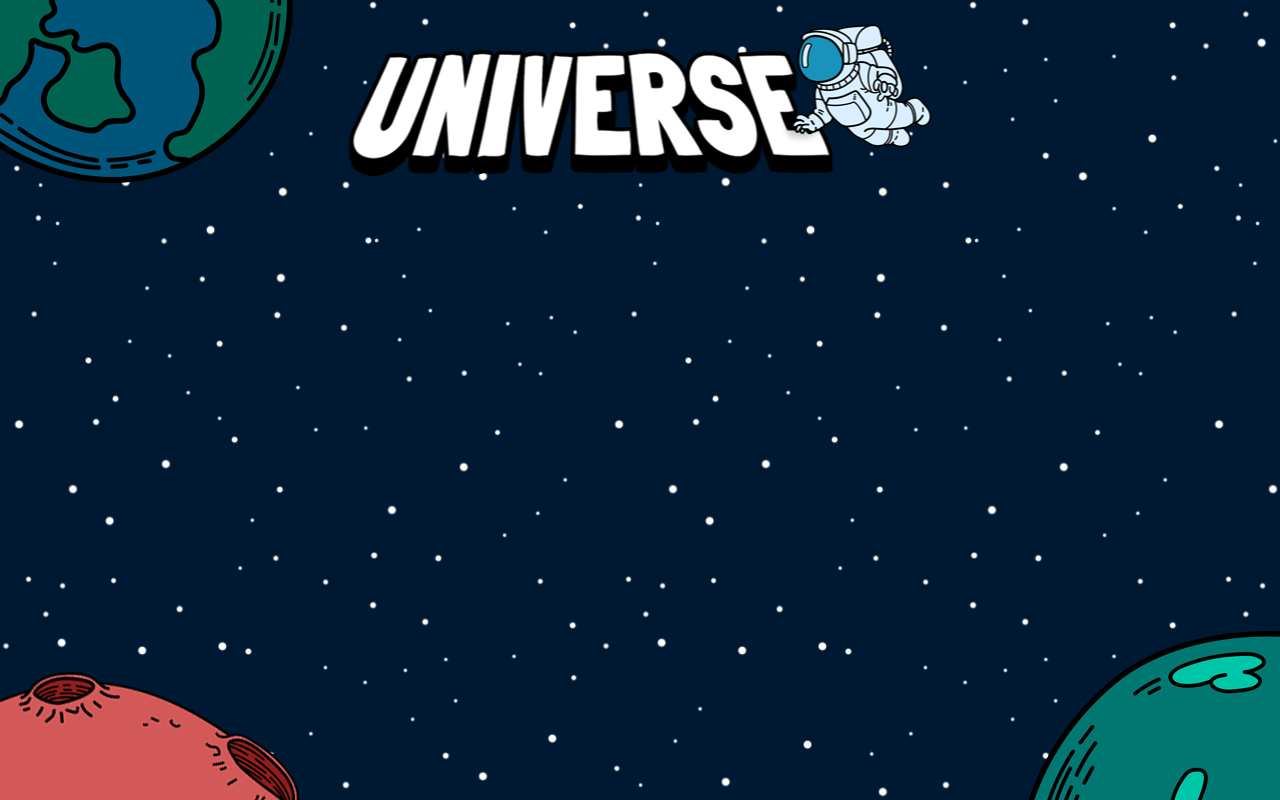
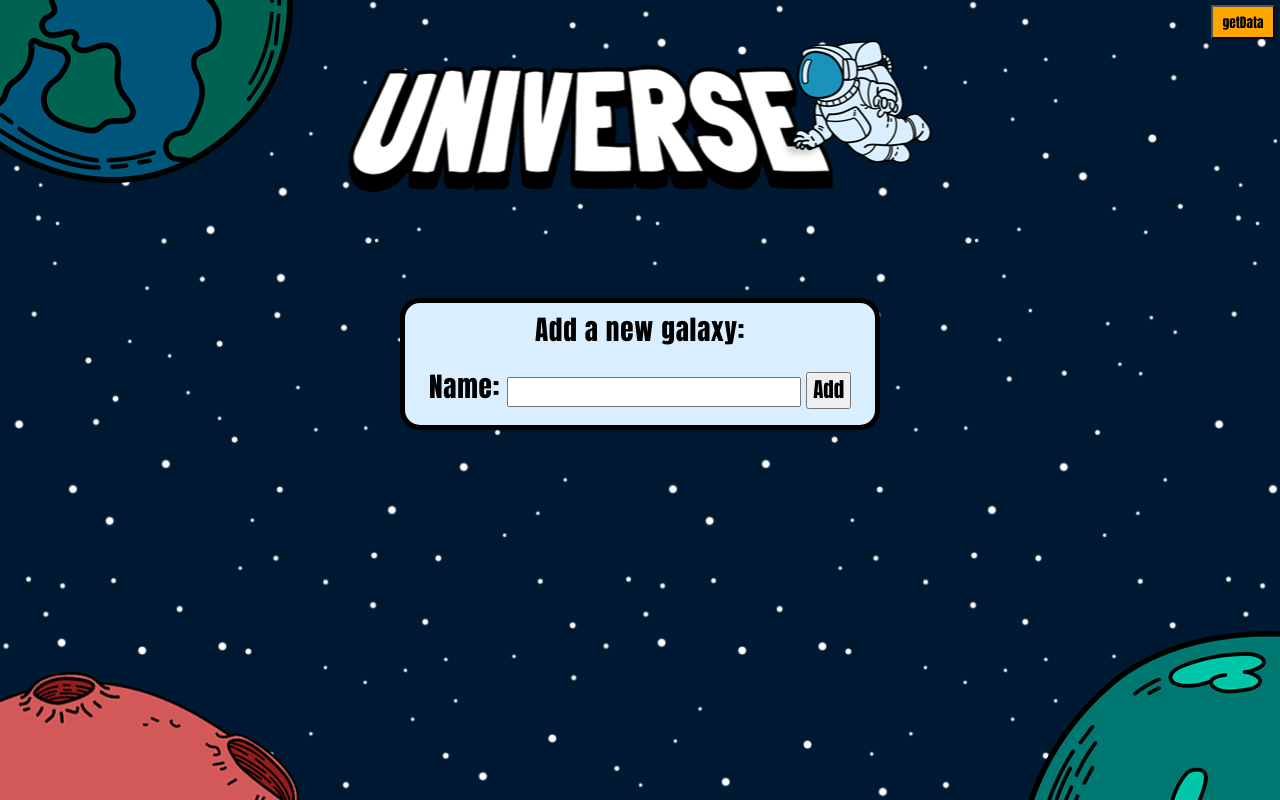
Before and after one commit to ChuckManBro/week15-galaxies, a React (Vite) app: page / in a window 1280 px wide. Built offline with nearby package versions, Linux system fonts and the light colour scheme; a web font is replaced by a local one.

Commit message:
CSS styling

```diff
--- a/src/App.jsx
+++ b/src/App.jsx
@@ -2,7 +2,6 @@ import { useState, useEffect } from 'react';
 import cornerBL from './assets/corner-bl.png';
 import cornerBR from './assets/corner-br.png';
 import cornerTL from './assets/corner-tl.png';
-import planet from './assets/planet.png';
 import title from './assets/title.png';
 import FormGalaxy from './FormGalaxy';
 import Planets from './Planets';
@@ -13,14 +12,10 @@ const apiUrl = 'https://6421ee1486992901b2bf52bf.mockapi.io/universe';
 function App() {
 	const [galaxies, setGalaxies] = useState([]);
 
-	useEffect(getData, []);
+	//TEST - Uncomment useEffect, and remove test button, and css
+	// useEffect(getData, []);
 
-	//TEST - hotApi variable AND 'if' statement for testing only
-	const hotApi = false;
 	function getData() {
-		console.log('getData function triggered'); //TEST
-
-		if (hotApi) {
 		fetch(apiUrl, {
 			method: 'GET',
 			headers: { 'content-type': 'application/json' },
@@ -41,28 +36,37 @@ function App() {
 				console.log(`GET error`);
 			});
 	}
-	}
 
 	return (
 		<div id="App">
-			{galaxies.map((e, index) => (
+			<img id="img-tl" src={cornerTL} alt="earth" />
+			<img id="img-title" src={title} />
+			{galaxies.map(e => (
 				<div key={e.id} className="galaxy">
-					<Galaxy index={index} galaxy={e} getData={getData} />
+					<div className="galaxy-title">
+						<Galaxy galaxy={e} getData={getData} />
+					</div>
 					<Planets galaxy={e} getData={getData} />
 				</div>
 			))}
 
-			<FormGalaxy getData={getData} />
-
 			<img id="img-br" src={cornerBR} />
 			<img id="img-bl" src={cornerBL} />
-			<img id='img-tl' src={cornerTL} alt="earth" />
-			<img id="img-title" src={title} />
+
+			<div id='footer'>
+				<FormGalaxy getData={getData} />
+			</div>
+
+			{/**** TEST BUTTON ****/}
+			<button id="test-btn" onClick={getData}>
+				getData
+			</button>
 		</div>
 	);
 }
 
-function Galaxy({ galaxy, index, getData }) {
+//COMPONENT - Galaxy
+function Galaxy({ galaxy, getData }) {
 	const [editMode, setEditMode] = useState(false);
 	const [text, setText] = useState(galaxy.galaxyName);
 
@@ -117,26 +121,31 @@ function Galaxy({ galaxy, index, getData }) {
 
 	if (!editMode)
 		return (
-			<div>
-				<h3 className="inline">{`${index + 1}. ${galaxy.galaxyName}`}</h3>
-				<button className="btn-galaxy btn-galaxy-edit" onClick={toggleEditMode}>
-					<span className="material-symbols-outlined galaxy-icon">edit</span>
+			<>
+				<h1 className="inline">{galaxy.galaxyName}</h1>
+				<button className="btn btn-edit" onClick={toggleEditMode}>
+					<span className="material-symbols-outlined icon">edit</span>
 				</button>
-				<button className="btn-galaxy btn-galaxy-delete" onClick={() => deleteGalaxy(galaxy.id)}>
-					<span className="material-symbols-outlined galaxy-icon">delete_forever</span>
+				<button className="btn btn-delete" onClick={() => deleteGalaxy(galaxy.id)}>
+					<span className="material-symbols-outlined icon">delete_forever</span>
 				</button>
-			</div>
+			</>
 		);
 	return (
-		<div>
-			<input value={text} onChange={e => setText(e.target.value)} placeholder={galaxy.galaxyName} />
-			<button className="btn-galaxy btn-galaxy-cancel" onClick={toggleEditMode}>
-				<span className="material-symbols-outlined planet-icon">close</span>
+		<>
+			<input
+				value={text}
+				onChange={e => setText(e.target.value)}
+				placeholder={galaxy.galaxyName}
+				maxLength="14"
+			/>
+			<button className="btn btn-cancel" onClick={toggleEditMode}>
+				<span className="material-symbols-outlined icon">close</span>
 			</button>
-			<button className="btn-galaxy btn-galaxy-commit" onClick={() => updateGalaxy(galaxy.id)}>
-				<span className="material-symbols-outlined planet-icon">done</span>
+			<button className="btn btn-commit" onClick={() => updateGalaxy(galaxy.id)}>
+				<span className="material-symbols-outlined icon">done</span>
 			</button>
-		</div>
+		</>
 	);
 }
 
--- a/src/FormGalaxy.jsx
+++ b/src/FormGalaxy.jsx
@@ -41,12 +41,12 @@ export default function FormGalaxy({ getData }) {
 	}
 
 	return (
-		<div>
-			<h3>Add a new galaxy:</h3>
+		<div id='container-new-galaxy'>
+			<h2>Add a new galaxy:</h2>
 			<form>
-				<label htmlFor="input-galaxy">Galaxy: </label>
+				<label htmlFor="input-galaxy">Name: </label>
 				<input id="input-galaxy" value={text} onChange={e => setText(e.target.value)} />
-				<button onClick={handleClickAdd}>Add</button>
+				<button className='btn-add' onClick={handleClickAdd}>Add</button>
 			</form>
 		</div>
 	);
--- a/src/Planets.jsx
+++ b/src/Planets.jsx
@@ -1,8 +1,19 @@
 import React, { useState } from 'react';
 import { apiUrl } from './App';
+import planetImg from './assets/planet.png';
 
 //COMPONENT - Planets (all planets of galaxy and AddPlanet)
 export default function Planets({ galaxy, getData }) {
+	function random6() {
+		let numbers = [0, 1, 2, 3, 4, 5];
+		for (let i = 5; i > 0; i--) {
+			let random = Math.floor(Math.random() * (i + 1));
+			[numbers[i], numbers[random]] = [numbers[random], numbers[i]];
+		}
+		return numbers;
+	}
+	const randomSeries = [...random6(), ...random6(), ...random6(), ...random6()];
+
 	function putToApi(planetsArr) {
 		fetch(`${apiUrl}/${galaxy.id}`, {
 			method: 'PUT',
@@ -27,18 +38,22 @@ export default function Planets({ galaxy, getData }) {
 	}
 
 	return (
-		<div>
-			<h4>Planets:</h4>
+		<div className="container-planets">
 			{galaxy.planets.map((planet, index) => (
+				<div className="container-planet">
+					<img className={`planet-img planet-${randomSeries[index]}`} src={planetImg}></img>
 					<Planet key={index} planet={planet} index={index} galaxy={galaxy} putToApi={putToApi} />
+				</div>
 			))}
+			<div className="container-add-planet">
 				<AddPlanet galaxy={galaxy} putToApi={putToApi} />
+			</div>
 		</div>
 	);
 }
 
 //COMPONENT - Planet (each individual planet)
-function Planet({ planet, index, galaxy, putToApi }) {
+function Planet({ planet, index, galaxy, colorSize, putToApi }) {
 	const [editMode, setEditMode] = useState(false);
 	const [text, setText] = useState(planet);
 
@@ -55,26 +70,36 @@ function Planet({ planet, index, galaxy, putToApi }) {
 
 	if (!editMode)
 		return (
+			<>
+				<p>{planet}</p>
 				<div>
-				<p className="inline">{planet}</p>
-				<button className="btn-planet btn-planet-edit" onClick={toggleEditMode}>
-					<span className="material-symbols-outlined planet-icon">edit</span>
+					<button className="btn btn-edit" onClick={toggleEditMode}>
+						<span className="material-symbols-outlined icon">edit</span>
 					</button>
-				<button className="btn-planet btn-planet-delete" onClick={() => updatePlanet(index)}>
-					<span className="material-symbols-outlined planet-icon">delete_forever</span>
+					<button className="btn btn-delete" onClick={() => updatePlanet(index)}>
+						<span className="material-symbols-outlined icon">delete_forever</span>
 					</button>
 				</div>
+			</>
 		);
 	return (
+		<>
+			<input
+				className="block"
+				value={text}
+				onChange={e => setText(e.target.value)}
+				placeholder={planet}
+				maxLength="14"
+			/>
 			<div>
-			<input value={text} onChange={e => setText(e.target.value)} placeholder={planet} />
-			<button className="btn-planet btn-planet-cancel" onClick={toggleEditMode}>
-				<span className="material-symbols-outlined planet-icon">close</span>
+				<button className="btn btn-cancel" onClick={toggleEditMode}>
+					<span className="material-symbols-outlined icon">close</span>
 				</button>
-			<button className="btn-planet btn-planet-commit" onClick={() => updatePlanet(index, text)}>
-				<span className="material-symbols-outlined planet-icon">done</span>
+				<button className="btn btn-commit" onClick={() => updatePlanet(index, text)}>
+					<span className="material-symbols-outlined icon">done</span>
 				</button>
 			</div>
+		</>
 	);
 }
 
@@ -105,7 +130,7 @@ function AddPlanet({ galaxy, putToApi }) {
 			</span>
 		);
 	return (
-		<div>
+		<>
 			<span className="material-symbols-outlined btn-new-planet" onClick={handleClickPlus}>
 				cancel
 			</span>
@@ -116,8 +141,8 @@ function AddPlanet({ galaxy, putToApi }) {
 					onChange={e => setText(e.target.value)}
 					placeholder="(new planet name)"
 				/>
-				<button onClick={handleClickAdd}>Add</button>
+				<button className='btn-add' onClick={handleClickAdd}>Add</button>
 			</form>
-		</div>
+		</>
 	);
 }
--- a/src/index.css
+++ b/src/index.css
@@ -1,6 +1,8 @@
 :root {
 	--bordrer-radius-outer: 14px;
 	--border-radius-inner: calc(var(var(--bordrer-radius-outer) - 6px));
+	--dark-blue: #001832;
+	--subtle-blue: #092b4f;
 
 	background-color: black;
 }
@@ -16,6 +18,10 @@
 	display: inline;
 }
 
+.block {
+	display: block;
+}
+
 /***** Google Icons *****/
 .material-symbols-outlined {
 	font-variation-settings: 'FILL' 1, 'wght' 500, 'GRAD' 0, 'opsz' 40;
@@ -26,11 +32,20 @@
 	min-height: 100vh;
 }
 
+/* TEST BUTTON */
+#test-btn {
+	position: fixed;
+	top: 5px;
+	right: 5px;
+	background-color: orange;
+	padding: 0.3rem 0.6rem;
+}
+
 #img-title {
-	position: fixed;
-	top: 1.5rem;
+	position: relative;
 	left: 50%;
 	transform: translate(-50%);
+	margin: 40px 0 100px;
 	max-width: 90vw;
 }
 
@@ -38,85 +53,210 @@
 	position: fixed;
 	bottom: 0;
 	left: 0;
+	max-width: 60vw;
 }
 
 #img-tl {
 	position: fixed;
 	top: 0;
 	left: 0;
+	max-width: 60vw;
 }
 
 #img-br {
 	position: fixed;
 	bottom: 0;
 	right: 0;
+	max-width: 30vw;
 }
 
 .galaxy {
-	background-color: #001c38;
-	mix-blend-mode: screen;
-	margin-bottom: 50px;
-	border-radius: var(--bordrer-radius-outer);
+	/* background-color: #1f3143; */
+	margin-bottom: 120px;
 }
 
-.galaxy-icon {
-	font-size: 1rem;
+.galaxy-title {
+	position: relative;
+	left: 50%;
+	transform: translate(-50%);
+	display: inline-block;
+	padding: 0 0.5rem;
+	background-color: var(--dark-blue);
+	/* background-color: hotpink; */
+}
+
+h1 {
+	color: white;
+	/* -webkit-text-stroke: 2px navy; */
+	font-weight: 400;
+	font-size: 4rem;
+	letter-spacing: 0.2rem;
+}
+
+.container-planets {
+	/* background-color: lime; */
+	display: flex;
+	flex-wrap: wrap;
+	align-items: center;
+	justify-content: center;
+}
+
+.container-planet {
+	/* background-color: purple; */
+	background-color: var(--dark-blue);
+	display: flex;
+	flex-direction: column;
+	align-items: center;
+	padding: 5px 25px;
+}
+
+p {
+	font-size: 2rem;
+	font-weight: 300;
+	letter-spacing: 0.1rem;
 	color: white;
 }
 
-.btn-galaxy {
+@media (max-width: 500px) {
+	h1 {
+		font-size: 2.8rem;
+	}
+	p {
+		font-size: 1.5rem;
+	}
+}
+
+.planet-img {
+	border: solid 3px black;
+	border-radius: 200px;
+	display: block;
+}
+
+.planet-0 {
+	/* red */
+	width: 6rem;
+}
+
+.planet-1 {
+	/* orange */
+	width: 5rem;
+	filter: hue-rotate(55deg) saturate(3.5);
+}
+
+.planet-2 {
+	/* yellow */
+	width: 4rem;
+	filter: hue-rotate(65deg) brightness(2.5) saturate(0.6);
+}
+
+.planet-3 {
+	/* green */
+	width: 7rem;
+	filter: hue-rotate(120deg) saturate(0.4) brightness(1.2);
+}
+
+.planet-4 {
+	/* blue */
+	width: 8rem;
+	filter: hue-rotate(240deg) saturate(0.9);
+}
+
+.planet-5 {
+	/* purple */
+	width: 10rem;
+	filter: hue-rotate(300deg) saturate(0.8);
+}
+
+.icon {
+	font-size: 1rem;
+	color: var(--dark-blue);
+}
+
+.btn {
 	border: none;
 	padding: 0.2rem 0.2rem 0;
 	border-radius: 4px;
 	cursor: pointer;
+	margin: 5px 3px;
 }
 
-.btn-galaxy-edit {
-	background-color: darkorange;
+.btn:hover {
+	background-color: white;
 }
 
-.btn-galaxy-delete {
-	background-color: #d212b5;
+.btn-edit {
+	background-color: var(--subtle-blue);
 }
 
-.btn-galaxy-cancel {
-	background-color: #161687;
+.btn-delete {
+	background-color: var(--subtle-blue);
 }
 
-.btn-galaxy-commit {
-	background-color: #0e4f0e;
+.btn-delete:hover {
+	background-color: #b22625;
 }
 
-.planet-icon {
-	font-size: 1rem;
+.btn-cancel {
+	background-color: #a2b3c5;
+}
+
+.btn-commit {
+	background-color: green;
+}
+
+.container-add-planet {
+	display: flex;
+	align-items: center;
+	margin-bottom: 60px;
+}
+
+.btn-new-planet {
+	color: var(--subtle-blue);
+	cursor: pointer;
+	font-size: 3.5rem;
+}
+
+.btn-new-planet:hover {
 	color: white;
 }
 
-.btn-planet {
-	border: none;
-	padding: 0.2rem 0.2rem 0;
-	border-radius: 4px;
-	cursor: pointer;
+#footer {
+	padding-bottom: 30vh;
+	display: flex;
+	justify-content: center;
 }
 
-.btn-planet-edit {
-	background-color: darkolivegreen;
+#container-new-galaxy {
+	background-color: #d9efff;
+	padding: 0.4rem 1.5rem 1rem;
+	border-radius: 20px;
+	border: solid 5px black;
 }
 
-.btn-planet-delete {
-	background-color: darkred;
+h2 {
+	text-align: center;
+	padding-bottom: 1rem;
+	font-size: 1.7rem;
+	font-weight: 400;
+	letter-spacing: 0.05rem;
 }
 
-.btn-planet-cancel {
-	background-color: blue;
+label {
+	font-size: 1.7rem;
+	font-weight: 400;
+	letter-spacing: 0.05rem;
 }
 
-.btn-planet-commit {
-	background-color: green;
+input {
+	font-family: 'Courier New', Courier, monospace;
+	font-size: 1.4rem;
+	font-weight: bold;
+	padding: 0 4px;
+	color: #3748a4;
 }
 
-.btn-new-planet {
-	color: purple;
-	cursor: pointer;
-	font-size: 1.5rem;
+.btn-add {
+	font-size: 1.3rem;
+	padding: 0 5px 0.1rem;
+	margin-left: 5px;
 }
```
Lines whose indentation alone changed are shown as unchanged.
